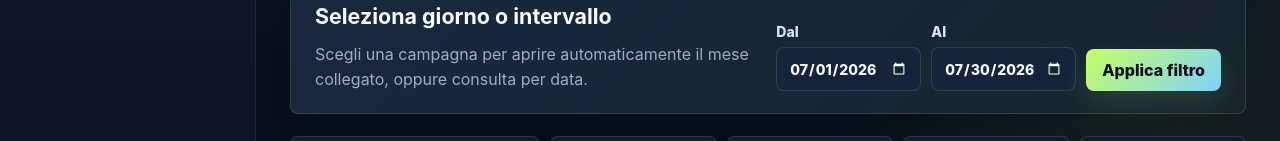
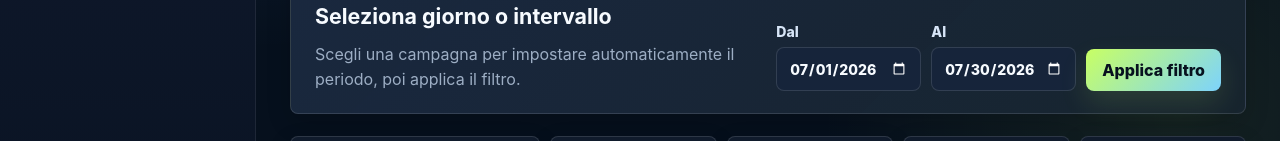
Before and after one commit to carlogaris-tech/report-fb, a website: page area_clienti_social/index.html in a window 1280 px wide. Shown: the part 359-500 px from the top of the page. Drawn offline with Linux system fonts and the light colour scheme; no server answers.

Commit message:
Update text for campaign selection instructions

```diff
--- a/area_clienti_social/index.html
+++ b/area_clienti_social/index.html
@@ -67,8 +67,8 @@
             <p class="eyebrow">Consulta per data</p>
             <h2>Seleziona giorno o intervallo</h2>
             <p>
-              Scegli una campagna per aprire automaticamente il mese collegato,
-              oppure consulta per data.
+              Scegli una campagna per impostare automaticamente il periodo,
+              poi applica il filtro.
             </p>
           </div>
 
```
